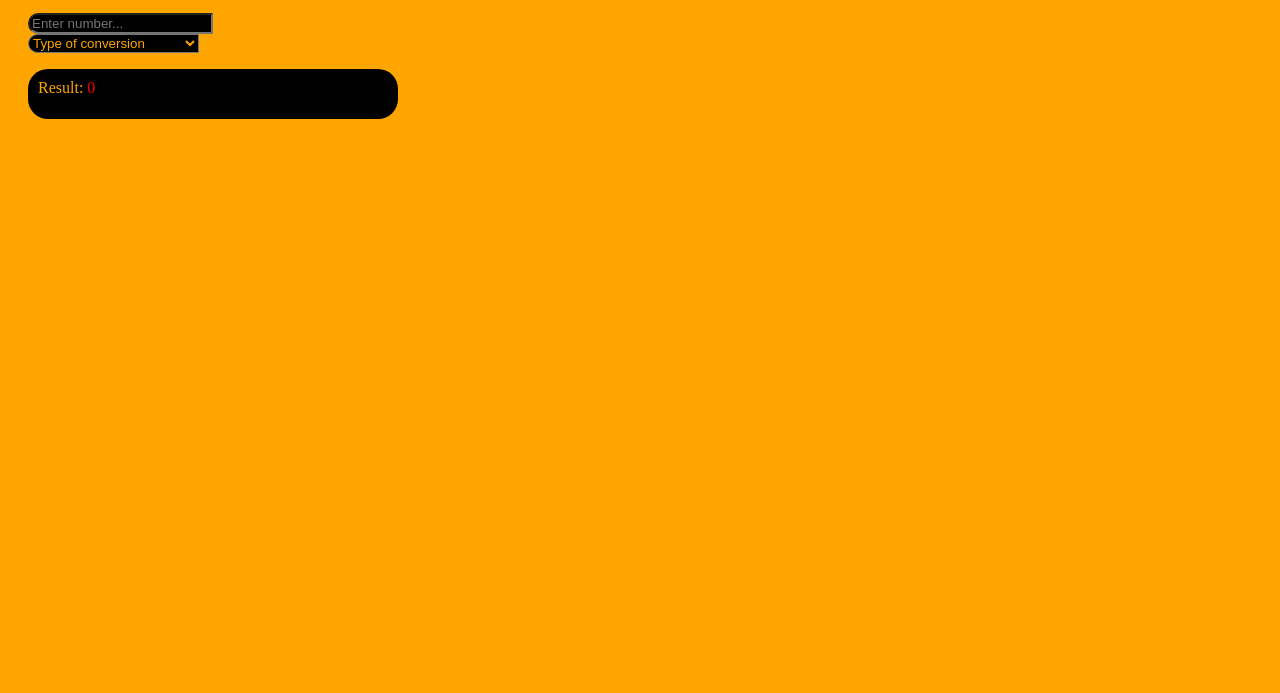
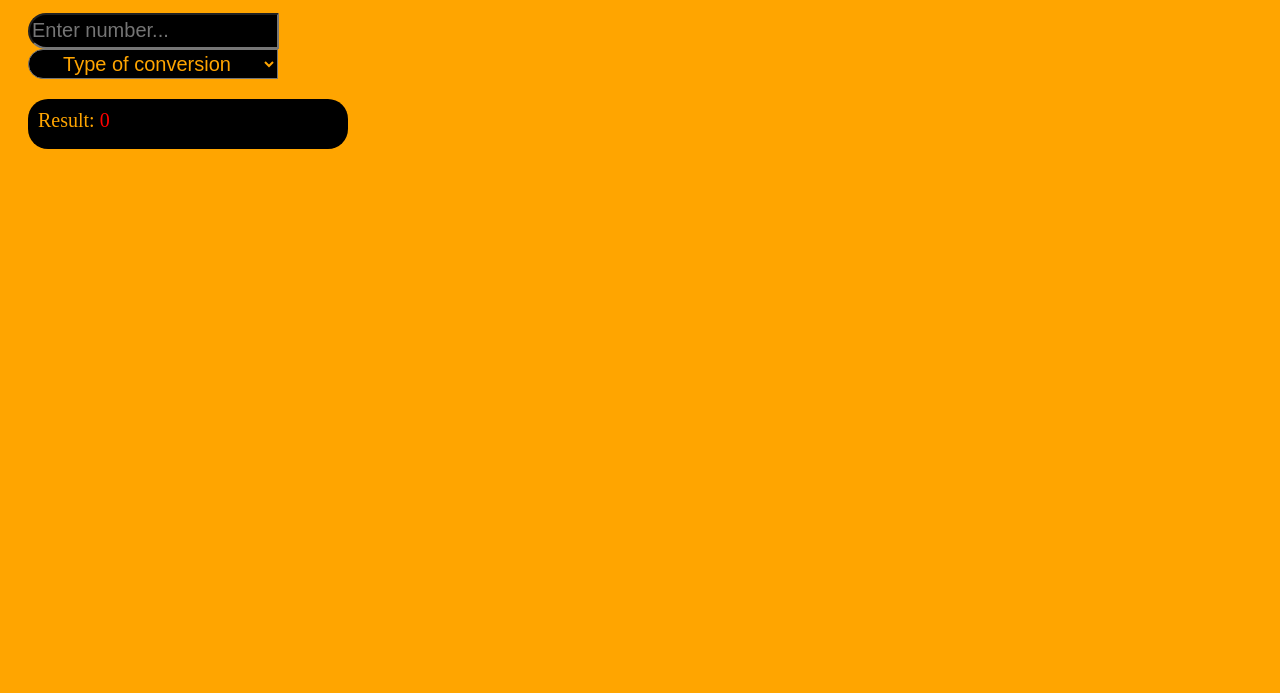
Before and after one commit to NogseyMateus/Unit-Converter, a plain HTML site: page index.html in a window 1280 px wide. Shown: the part 107-800 px from the top of the page. Drawn offline with Linux system fonts and the light colour scheme.

Commit message:
updating the visuals

```diff
--- a/style.css
+++ b/style.css
@@ -15,14 +15,34 @@ h1 {
 p {
   background-color: black;
   color: orange;
-  width: 350px;
+  width: 300px;
   height: 30px;
   padding: 10px;
   border-radius: 20px;
+  font-size: 20px;
 }
 
 #unit {
   display: none;
+  text-align: center;
+  width: 250px;
+  height: 30px;
+  font-size: 20px;
+  background-color: black;
+  color:orange;
+  border-radius: 20px 0 0 20px;
+  padding-right: 21px;
+}
+
+
+#type {
+  background-color: black;
+  color:orange;
+  border-radius: 20px 0 0 20px;
+  width: 250px;
+  height: 30px;
+  text-align: center;
+  font-size: 20px;
 }
 
 .input-container {
@@ -40,18 +60,7 @@ input {
   background-color: black;
   color:orange;
   border-radius: 20px 0 0 20px;
+  width: 243px;
+  height: 30px;
+  font-size: 20px;
 }
-
-#type {
-background-color: black;
-  color:orange;
-  border-radius: 20px 0 0 20px;
-  padding-right: 37px;
-}
-
-#unit {
-  background-color: black;
-  color:orange;
-  border-radius: 20px 0 0 20px;
-  padding-right: 21px;
-}
```
